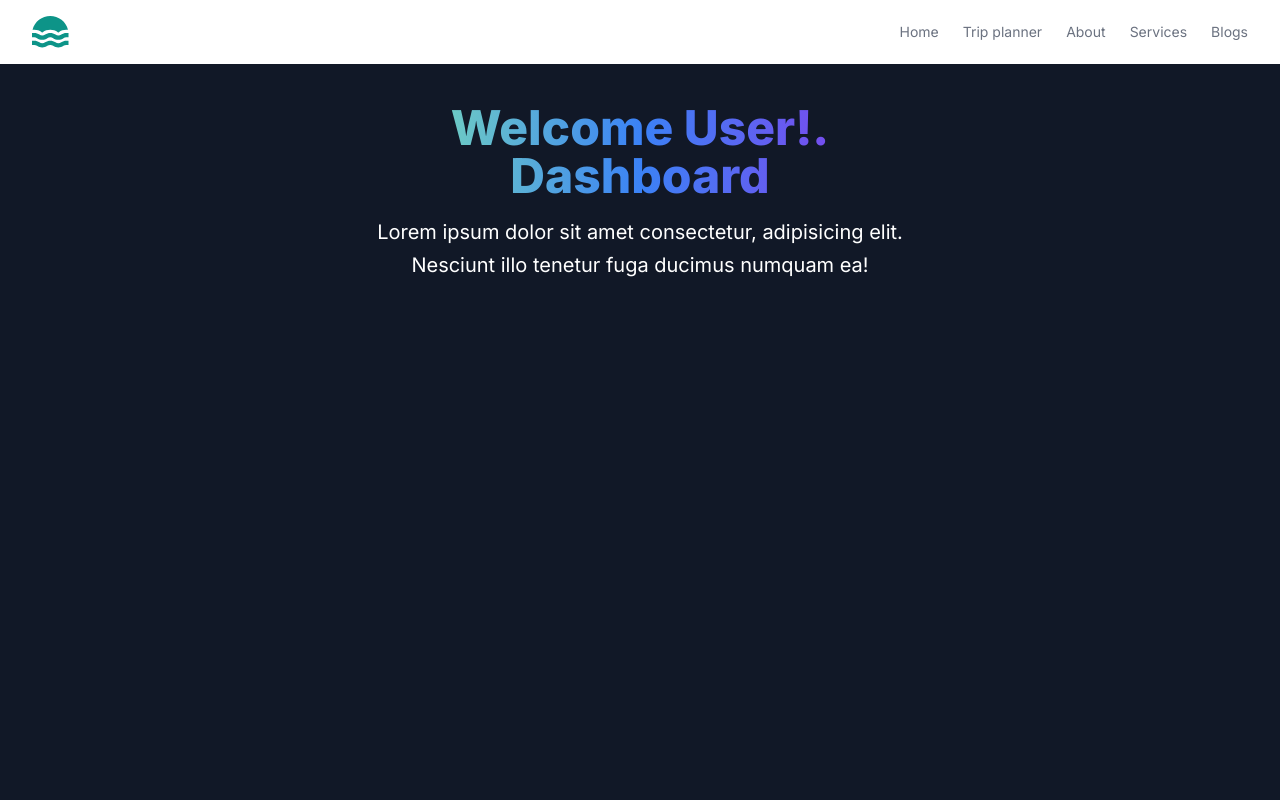
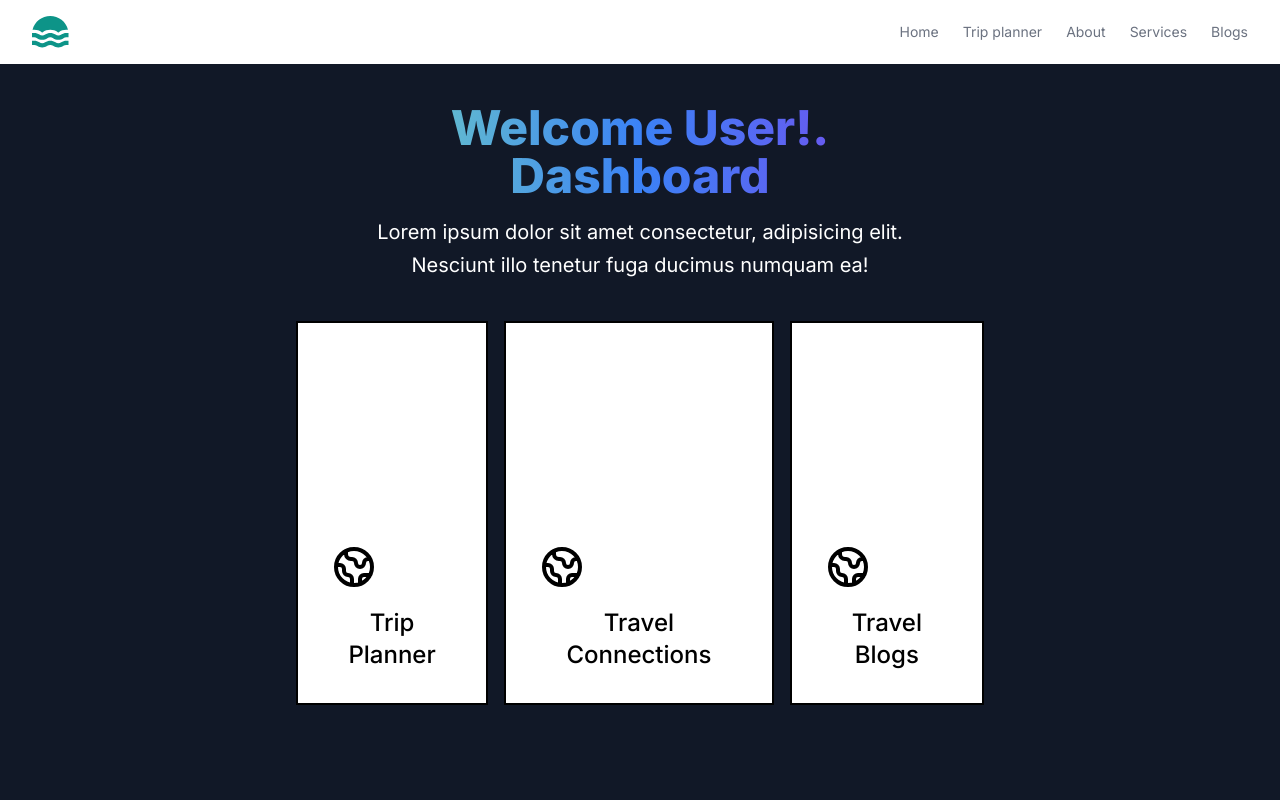
Before and after one commit to Kvj-Harsha/travel-hub, a Next.js app: page /Home in a window 1280 px wide. Shown: the top 800 px of the page. Built offline with nearby package versions, Linux system fonts and the light colour scheme; no server answers.

Commit message:
new chnages

```diff
--- a/app/About/page.js
+++ b/app/About/page.js
@@ -1,9 +1,11 @@
 import React from 'react'
 import Errorpage from '../_components/Errorpage'
+import Headerdarknext from '../_components/Headerdarknxt'
 
 function About() {
   return (
     <div>
+        <Headerdarknext/>
         <h1 align="center">Welcome to About</h1>
       <Errorpage/>
     </div>
--- a/app/_components/Herodash.js
+++ b/app/_components/Herodash.js
@@ -17,7 +17,136 @@ function Herodash() {
             <p className="mx-auto mt-4 max-w-xl sm:text-xl/relaxed">
               Lorem ipsum dolor sit amet consectetur, adipisicing elit. Nesciunt illo tenetur fuga ducimus
               numquam ea!
+
             </p>
+
+        <div className='flex gap-4 p-10'>
+
+
+          <a href="#" className="group relative block h-64 sm:h-80 lg:h-96 text-black">
+                <span className="absolute inset-0 border-2 border-dashed border-black"></span>
+
+                <div
+                  className="relative flex h-full transform items-end border-2 border-black bg-white transition-transform group-hover:-translate-x-2 group-hover:-translate-y-2"
+                >
+                  <div
+                    className="p-4 !pt-0 transition-opacity group-hover:absolute group-hover:opacity-0 sm:p-6 lg:p-8"
+                  >
+                    <svg
+                      xmlns="http://www.w3.org/2000/svg"
+                      className="size-10 sm:size-12"
+                      fill="none"
+                      viewBox="0 0 24 24"
+                      stroke="currentColor"
+                    >
+                      <path
+                        strokeLinecap="round"
+                        strokeLinejoin="round"
+                        strokeWidth="2"
+                        d="M3.055 11H5a2 2 0 012 2v1a2 2 0 002 2 2 2 0 012 2v2.945M8 3.935V5.5A2.5 2.5 0 0010.5 8h.5a2 2 0 012 2 2 2 0 104 0 2 2 0 012-2h1.064M15 20.488V18a2 2 0 012-2h3.064M21 12a9 9 0 11-18 0 9 9 0 0118 0z"
+                      />
+                    </svg>
+
+                    <h2 className="mt-4 text-xl font-medium sm:text-2xl">Trip Planner</h2>
+                  </div>
+
+                  <div
+                    className="absolute p-4 opacity-0 transition-opacity group-hover:relative group-hover:opacity-100 sm:p-6 lg:p-8"
+                  >
+                    <h3 className="mt-4 text-xl font-medium sm:text-2xl">Trip Planner</h3>
+
+                    <p className="mt-4 text-sm sm:text-base">
+                      Plan your trips seamlessly based on your requirements with help of powerfull gemini API
+                    </p>
+
+                    <p className="mt-8 font-bold">Read more</p>
+      </div>
+    </div>
+          </a>
+
+          <a href="#" className="group relative block h-64 sm:h-80 lg:h-96 text-black">
+                <span className="absolute inset-0 border-2 border-dashed border-black"></span>
+
+                <div
+                  className="relative flex h-full transform items-end border-2 border-black bg-white transition-transform group-hover:-translate-x-2 group-hover:-translate-y-2"
+                >
+                  <div
+                    className="p-4 !pt-0 transition-opacity group-hover:absolute group-hover:opacity-0 sm:p-6 lg:p-8"
+                  >
+                    <svg
+                      xmlns="http://www.w3.org/2000/svg"
+                      className="size-10 sm:size-12"
+                      fill="none"
+                      viewBox="0 0 24 24"
+                      stroke="currentColor"
+                    >
+                      <path
+                        strokeLinecap="round"
+                        strokeLinejoin="round"
+                        strokeWidth="2"
+                        d="M3.055 11H5a2 2 0 012 2v1a2 2 0 002 2 2 2 0 012 2v2.945M8 3.935V5.5A2.5 2.5 0 0010.5 8h.5a2 2 0 012 2 2 2 0 104 0 2 2 0 012-2h1.064M15 20.488V18a2 2 0 012-2h3.064M21 12a9 9 0 11-18 0 9 9 0 0118 0z"
+                      />
+                    </svg>
+
+                    <h2 className="mt-4 text-xl font-medium sm:text-2xl">Travel Connections</h2>
+                  </div>
+
+                  <div
+                    className="absolute p-4 opacity-0 transition-opacity group-hover:relative group-hover:opacity-100 sm:p-6 lg:p-8"
+                  >
+                    <h3 className="mt-4 text-xl font-medium sm:text-2xl">Travel Connections</h3>
+
+                    <p className="mt-4 text-sm sm:text-base">
+                      Connect to the people of your like minded!
+                    </p>
+
+                    <p className="mt-8 font-bold">Read more</p>
+      </div>
+    </div>
+          </a>
+
+          <a href="#" className="group relative block h-64 sm:h-80 lg:h-96 text-black">
+                <span className="absolute inset-0 border-2 border-dashed border-black"></span>
+
+                <div
+                  className="relative flex h-full transform items-end border-2 border-black bg-white transition-transform group-hover:-translate-x-2 group-hover:-translate-y-2"
+                >
+                  <div
+                    className="p-4 !pt-0 transition-opacity group-hover:absolute group-hover:opacity-0 sm:p-6 lg:p-8"
+                  >
+                    <svg
+                      xmlns="http://www.w3.org/2000/svg"
+                      className="size-10 sm:size-12"
+                      fill="none"
+                      viewBox="0 0 24 24"
+                      stroke="currentColor"
+                    >
+                      <path
+                        strokeLinecap="round"
+                        strokeLinejoin="round"
+                        strokeWidth="2"
+                        d="M3.055 11H5a2 2 0 012 2v1a2 2 0 002 2 2 2 0 012 2v2.945M8 3.935V5.5A2.5 2.5 0 0010.5 8h.5a2 2 0 012 2 2 2 0 104 0 2 2 0 012-2h1.064M15 20.488V18a2 2 0 012-2h3.064M21 12a9 9 0 11-18 0 9 9 0 0118 0z"
+                      />
+                    </svg>
+
+                    <h2 className="mt-4 text-xl font-medium sm:text-2xl">Travel Blogs</h2>
+                  </div>
+
+                  <div
+                    className="absolute p-4 opacity-0 transition-opacity group-hover:relative group-hover:opacity-100 sm:p-6 lg:p-8"
+                  >
+                    <h3 className="mt-4 text-xl font-medium sm:text-2xl">Travel Blogs</h3>
+
+                    <p className="mt-4 text-sm sm:text-base">
+                      Check out the latest and trending blogs all over the world!
+                    </p>
+
+                    <p className="mt-8 font-bold">Read more</p>
+      </div>
+    </div>
+          </a>
+
+        </div>
 
           </div>
         </div>
--- a/package.json
+++ b/package.json
@@ -12,7 +12,8 @@
     "@clerk/nextjs": "^6.0.2",
     "next": "15.0.1",
     "react": "19.0.0-rc-69d4b800-20241021",
-    "react-dom": "19.0.0-rc-69d4b800-20241021"
+    "react-dom": "19.0.0-rc-69d4b800-20241021",
+    "react-icons": "^5.3.0"
   },
   "devDependencies": {
     "postcss": "^8",
```
Also changed, not shown: 1 other file (tests, documents, lock files or other folders).
